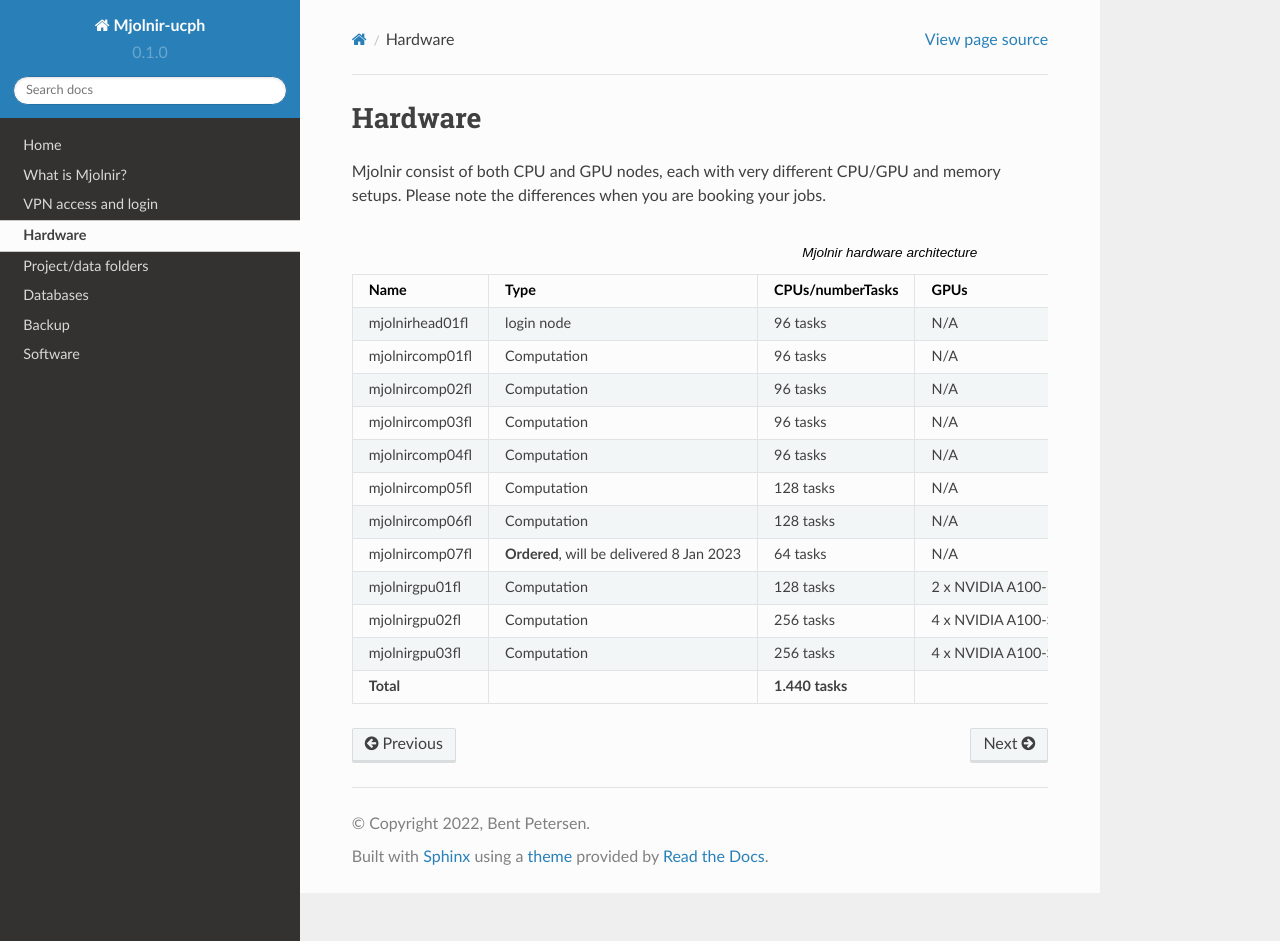
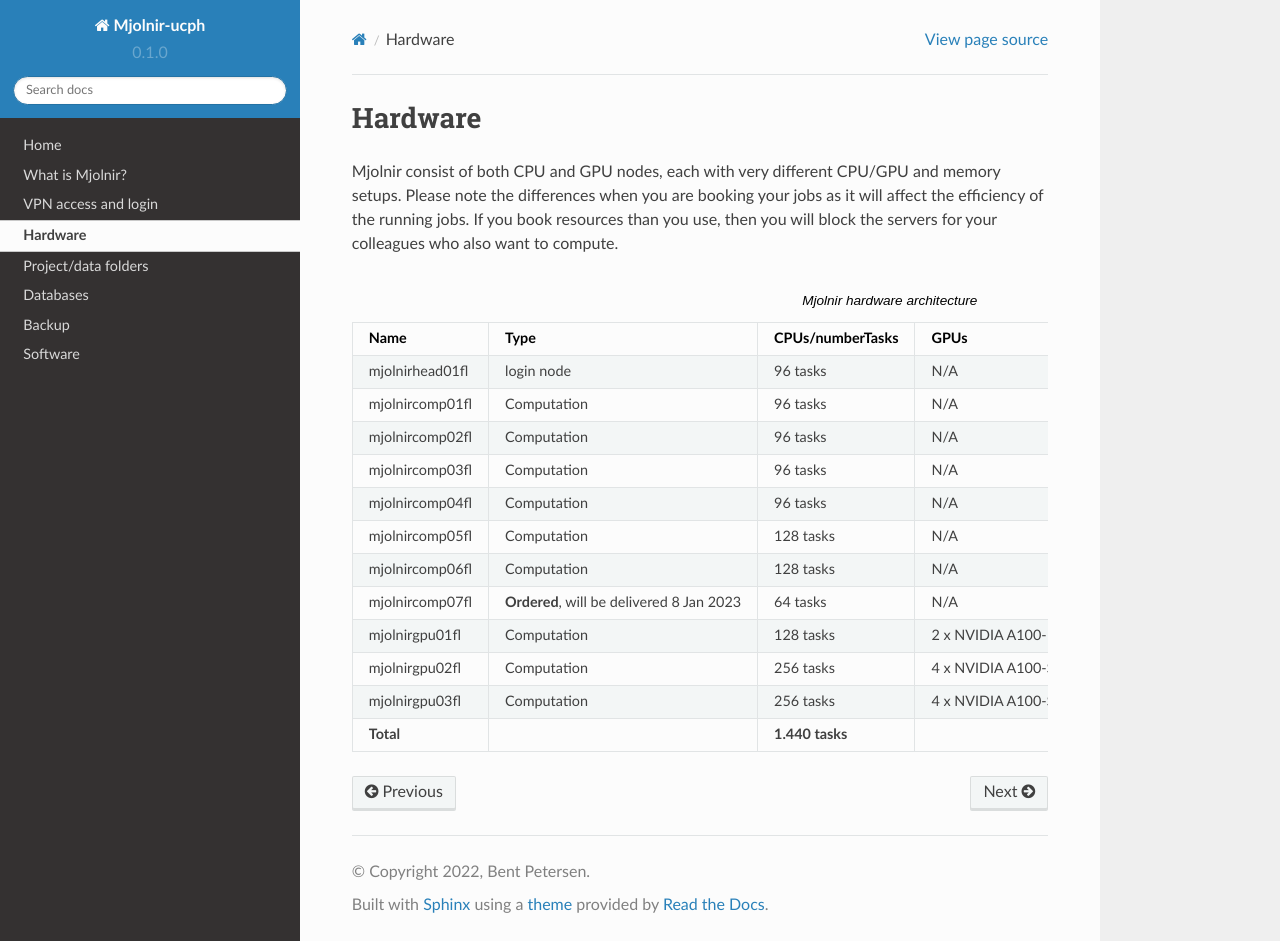
Before and after one commit to bentpetersendk/mjolnir_ucph, a Sphinx documentation site: the page built from docs/source/hardware.rst, in a window 1280 px wide and 941 px high. Built offline with Sphinx 7.4.7 and the Read the Docs theme 2.0.0, drawn with Linux system fonts in a browser that asks for light colours.

Commit message:
Update hardware.rst

```diff
--- a/docs/source/hardware.rst
+++ b/docs/source/hardware.rst
@@ -2,7 +2,7 @@ Hardware
 =====
 
 Mjolnir consist of both CPU and GPU nodes, each with very different CPU/GPU and memory setups.
-Please note the differences when you are booking your jobs.
+Please note the differences when you are booking your jobs as it will affect the efficiency of the running jobs. If you book resources than you use, then you will block the servers for your colleagues who also want to compute.
 
 .. list-table:: Mjolnir hardware architecture
    :widths: 14 14 20 14 14 20
```
